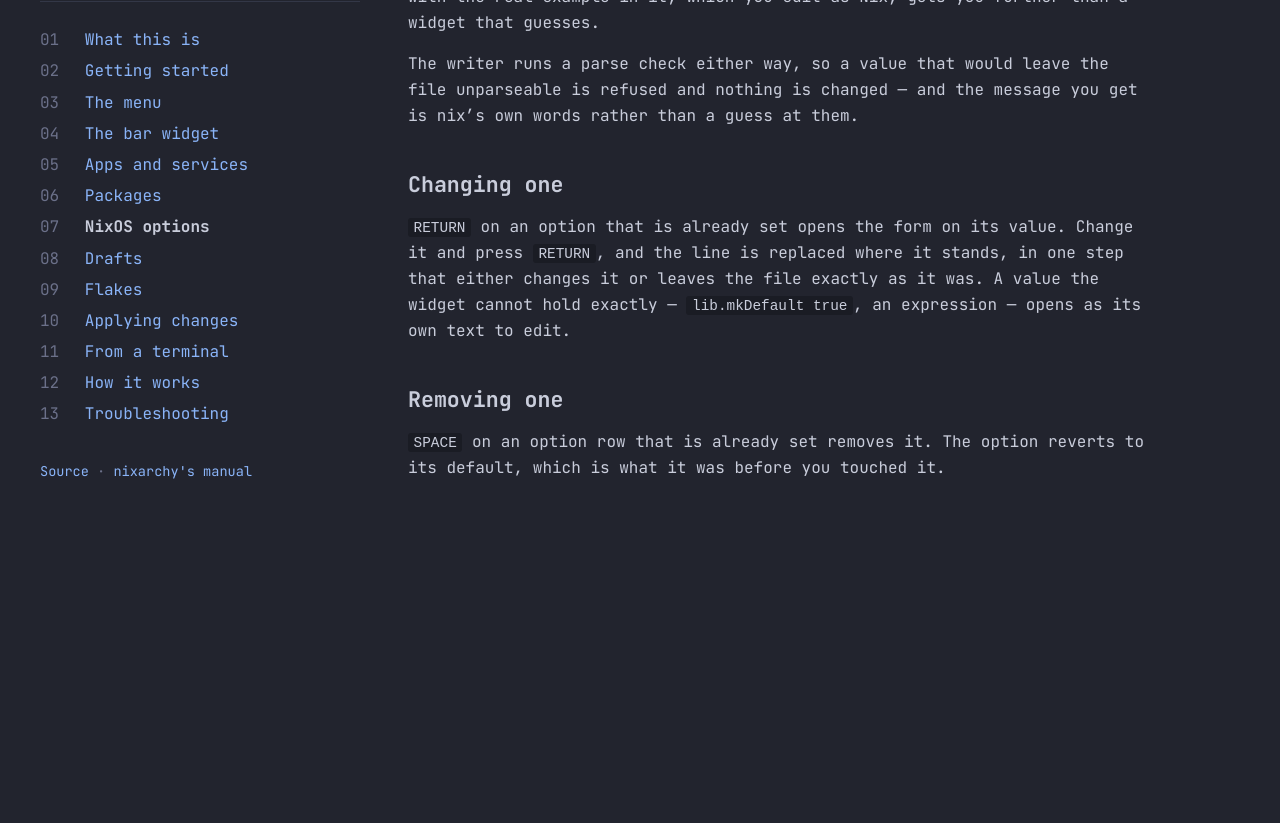
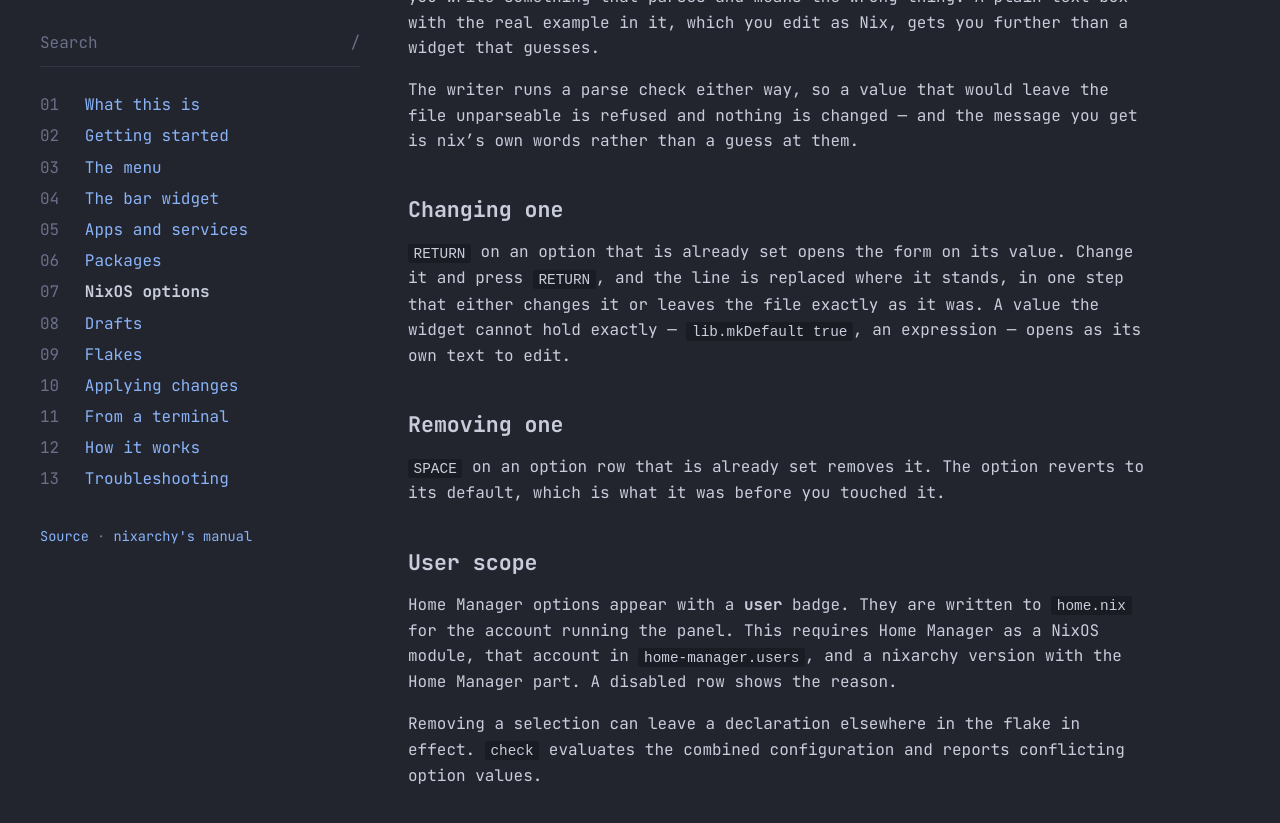
Before and after one commit to olafkfreund/nixarchy-pkg, a Jekyll site: the page built from docs/manual/options.md, in a window 1280 px wide and 900 px high, scrolled down 4553 px. Shown: the top 823 px of the window. Built offline with Jekyll 4.4.1, drawn with Linux system fonts in a browser that asks for light colours; before the commit the page ends 5145 px from its top, so only the background shows below that; some of the changed text lies outside the part shown.

Commit message:
User scope (Home Manager) beside system scope (#62, 2/2) (#99)
* feat: user scope (Home Manager) beside system scope (#62)

Plan PR 2, steps 7-9 (Codex, one run; verified by the workflow agent and the lead). Refuses with a reason until nixarchy has a Home Manager part (olafkfreund/nixarchy#1809).

Co-Authored-By: Claude Opus 5.5 <noreply@anthropic.com>
Claude-Session: https://claude.ai/code/session_01WtDyDubftZDANveKdhaPiL

* fix: PR 2 review fixes, part 1 (Codex run stopped early) (#62)

Partial: the adapter suite passes; the remaining items are finished and verified in the next commit.

Co-Authored-By: Claude Opus 5.5 <noreply@anthropic.com>
Claude-Session: https://claude.ai/code/session_01WtDyDubftZDANveKdhaPiL

* fix: PR 2 review fixes, part 2 -- the describe refusal test reaches its own reasons (#62)

Items 1-4, 6, 7 landed in part 1 and are verified; item 5 rewritten by Codex.

Co-Authored-By: Claude Opus 5.5 <noreply@anthropic.com>
Claude-Session: https://claude.ai/code/session_01WtDyDubftZDANveKdhaPiL

---------

Co-authored-by: Claude Opus 5.5 <noreply@anthropic.com>

```diff
--- a/docs/manual/options.md
+++ b/docs/manual/options.md
@@ -10,8 +10,9 @@ does not carry, which is most of them.
 
 ![Searching options](../img/07-options-search.png)
 
-`/` searches. Each row shows the option's path and its type, read from
-nixpkgs' own `options.json` rather than guessed.
+`/` searches. Each row shows the option's path and its declared type. Until
+the first options refresh, the list comes from the system manual's
+`options.json`, rather than a guessed set of option names.
 
 ## Where the options come from
 
@@ -120,3 +121,9 @@ own text to edit.
 
 `SPACE` on an option row that is already set removes it. The option reverts
 to its default, which is what it was before you touched it.
+
+## User scope
+
+Home Manager options appear with a **user** badge. They are written to `home.nix` for the account running the panel. This requires Home Manager as a NixOS module, that account in `home-manager.users`, and a nixarchy version with the Home Manager part. A disabled row shows the reason.
+
+Removing a selection can leave a declaration elsewhere in the flake in effect. `check` evaluates the combined configuration and reports conflicting option values.
```
Also changed, not shown: docs/manual/packages.md (+4 -0 lines), plan/2026-11-16-62-home-manager-scope.md (+4 -0 lines), 12 other files.
